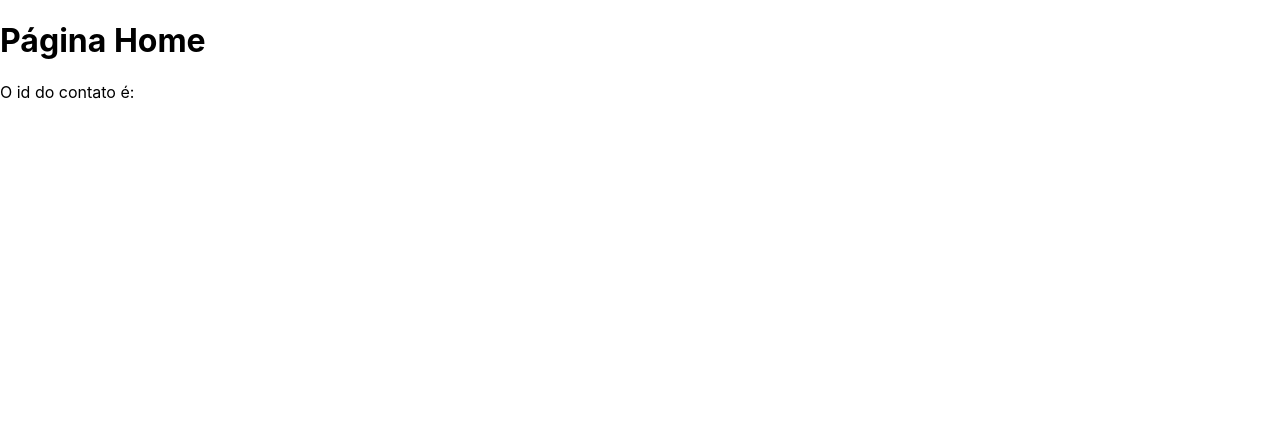
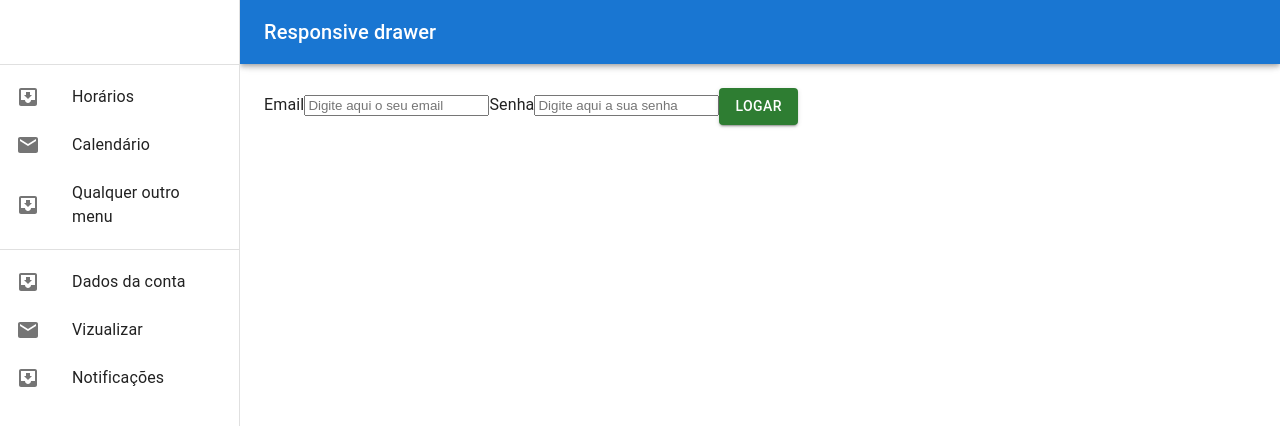
Before and after one commit to DinoHunter13000/novo-projeto-react, a React (Create React App) app: page /home in a window 1280 px wide. Shown: the top 426 px of the page. Built offline with nearby package versions, Linux system fonts and the light colour scheme.

Commit message:
adcionei o drawer não modificado totalmente

```diff
--- a/package.json
+++ b/package.json
@@ -6,7 +6,8 @@
     "@emotion/react": "^11.13.3",
     "@emotion/styled": "^11.13.0",
     "@fontsource/roboto": "^5.1.0",
-    "@mui/material": "^6.1.3",
+    "@mui/icons-material": "^6.1.4",
+    "@mui/material": "^6.1.4",
     "@testing-library/jest-dom": "^5.17.0",
     "@testing-library/react": "^13.4.0",
     "@testing-library/user-event": "^13.5.0",
--- a/src/config/routes.tsx
+++ b/src/config/routes.tsx
@@ -8,10 +8,6 @@
 import Contato from "../pages/contato";
 import Home from "../pages/home";
 const routes = [
-  {
-    path: "/",
-    element: <Root/>
-  },
   {
     path: "contato/:contatoId/editar",
     element: <EditarContato/>
@@ -29,7 +25,11 @@
 const router = createBrowserRouter(
   createRoutesFromElements(
     (routes.map((route, index) => {
-      return <Route path={route.path} element={route.element} />
+      return (
+        <Route path="/" element={<Root/>}>
+          <Route path={route.path} element={route.element} />
+        </Route>
+      )
     }))
   )
 );
--- /dev/null
+++ b/src/pages/drawer.tsx
@@ -0,0 +1,152 @@
+import * as React from 'react';
+import AppBar from '@mui/material/AppBar';
+import Box from '@mui/material/Box';
+import CssBaseline from '@mui/material/CssBaseline';
+import Divider from '@mui/material/Divider';
+import Drawer from '@mui/material/Drawer';
+import IconButton from '@mui/material/IconButton';
+import InboxIcon from '@mui/icons-material/MoveToInbox';
+import List from '@mui/material/List';
+import ListItem from '@mui/material/ListItem';
+import ListItemButton from '@mui/material/ListItemButton';
+import ListItemIcon from '@mui/material/ListItemIcon';
+import ListItemText from '@mui/material/ListItemText';
+import MailIcon from '@mui/icons-material/Mail';
+import MenuIcon from '@mui/icons-material/Menu';
+import Toolbar from '@mui/material/Toolbar';
+import Typography from '@mui/material/Typography';
+
+const drawerWidth = 240;
+
+interface Props {
+  /**
+   * Injected by the documentation to work in an iframe.
+   * Remove this when copying and pasting into your project.
+   */
+  window?: () => Window;
+  children?: JSX.Element
+}
+
+export default function ResponsiveDrawer(props: Props) {
+  const { window, children } = props;
+  const [mobileOpen, setMobileOpen] = React.useState(false);
+  const [isClosing, setIsClosing] = React.useState(false);
+
+  const handleDrawerClose = () => {
+    setIsClosing(true);
+    setMobileOpen(false);
+  };
+
+  const handleDrawerTransitionEnd = () => {
+    setIsClosing(false);
+  };
+
+  const handleDrawerToggle = () => {
+    if (!isClosing) {
+      setMobileOpen(!mobileOpen);
+    }
+  };
+
+  const drawer = (
+    <div>
+      <Toolbar />
+      <Divider />
+      <List>
+        {['Horários', 'Calendário', 'Qualquer outro menu',].map((text, index) => (
+          <ListItem key={text} disablePadding>
+            <ListItemButton>
+              <ListItemIcon>
+                {index % 2 === 0 ? <InboxIcon /> : <MailIcon />}
+              </ListItemIcon>
+              <ListItemText primary={text} />
+            </ListItemButton>
+          </ListItem>
+        ))}
+      </List>
+      <Divider />
+      <List>
+        {['Dados da conta', 'Vizualizar', 'Notificações'].map((text, index) => (
+          <ListItem key={text} disablePadding>
+            <ListItemButton>
+              <ListItemIcon>
+                {index % 2 === 0 ? <InboxIcon /> : <MailIcon   />}
+              </ListItemIcon>
+              <ListItemText primary={text} />
+            </ListItemButton>
+          </ListItem>
+        ))}
+      </List>
+    </div>
+  );
+
+  // Remove this const when copying and pasting into your project.
+  const container = window !== undefined ? () => window().document.body : undefined;
+
+  return (
+    <Box sx={{ display: 'flex' }}>
+      <CssBaseline />
+      <AppBar
+        position="fixed"
+        sx={{
+          width: { sm: `calc(100% - ${drawerWidth}px)` },
+          ml: { sm: `${drawerWidth}px` },
+        }}
+      >
+        <Toolbar>
+          <IconButton
+            color="inherit"
+            aria-label="open drawer"
+            edge="start"
+            onClick={handleDrawerToggle}
+            sx={{ mr: 2, display: { sm: 'none' } }}
+          >
+            <MenuIcon />
+          </IconButton>
+          <Typography variant="h6" noWrap component="div">
+            Responsive drawer
+          </Typography>
+        </Toolbar>
+      </AppBar>
+      <Box
+        component="nav"
+        sx={{ width: { sm: drawerWidth }, flexShrink: { sm: 0 } }}
+        aria-label="mailbox folders"
+      >
+        {/* The implementation can be swapped with js to avoid SEO duplication of links. */}
+        <Drawer
+          container={container}
+          variant="temporary"
+          open={mobileOpen}
+          onTransitionEnd={handleDrawerTransitionEnd}
+          onClose={handleDrawerClose}
+          ModalProps={{
+            keepMounted: true, // Better open performance on mobile.
+          }}
+          sx={{
+            display: { xs: 'block', sm: 'none' },
+            '& .MuiDrawer-paper': { boxSizing: 'border-box', width: drawerWidth },
+          }}
+        >
+          {drawer}
+        </Drawer>
+        <Drawer
+          variant="permanent"
+          sx={{
+            display: { xs: 'none', sm: 'block' },
+            '& .MuiDrawer-paper': { boxSizing: 'border-box', width: drawerWidth },
+          }}
+          open
+        >
+          {drawer}
+        </Drawer>
+      </Box>
+      <Box
+        component="main"
+        sx={{ flexGrow: 1, p: 3, width: { sm: `calc(100% - ${drawerWidth}px)` } }}
+      >
+        <Toolbar />
+        {children}
+      </Box>
+    </Box>
+  );
+}
--- a/src/pages/home.tsx
+++ b/src/pages/home.tsx
@@ -1,11 +1,19 @@
 import { useParams } from "react-router-dom";
+import Button from '@mui/material/Button';
 
 const Home = () => {
   let { contatoId } = useParams();
   return (
     <>
-      <h1>Página Home</h1>
-      <span>O id do contato é: {contatoId}</span>
+    <main>
+      <div className="caixa_de_login">
+          <label htmlFor="Email">Email</label>
+          <input className="input_email" placeholder="Digite aqui o seu email" type="email" name="email" id="email" required />
+          <label htmlFor="Senha">Senha</label>
+          <input className="input_senha" placeholder="Digite aqui a sua senha" type="password" name="password" id="password" required />
+          <Button variant="contained" color="success">Logar</Button>
+      </div>
+    </main>
     </>
   );
 };
--- a/src/pages/root.tsx
+++ b/src/pages/root.tsx
@@ -1,21 +1,12 @@
-import { useParams } from "react-router-dom";
+import { Outlet } from "react-router-dom";
+import ResponsiveDrawer from "./drawer";
 
 const Root = () => {
-  let { contatoId } = useParams();
   return (
     <>
-    <main>
-      <div className="caixa_de_login">
-          <label htmlFor="Email">Email</label>
-          <input className="input_email" placeholder="Digite aqui o seu email" type="email" name="email" id="email" required />
-          <label htmlFor="Senha">Senha</label>
-          <input className="input_senha" placeholder="Digite aqui a sua senha" type="password" name="password" id="password" required />
-          <div className="botao_logar" >
-            <button className="button" type="submit">Logar</button>
-          </div>
-        </div>
-    </main>
+    <ResponsiveDrawer><Outlet /></ResponsiveDrawer>
     </>
   );
 };
+
 export default Root;
```
Also changed, not shown: 1 other file (tests, documents, lock files or other folders).
